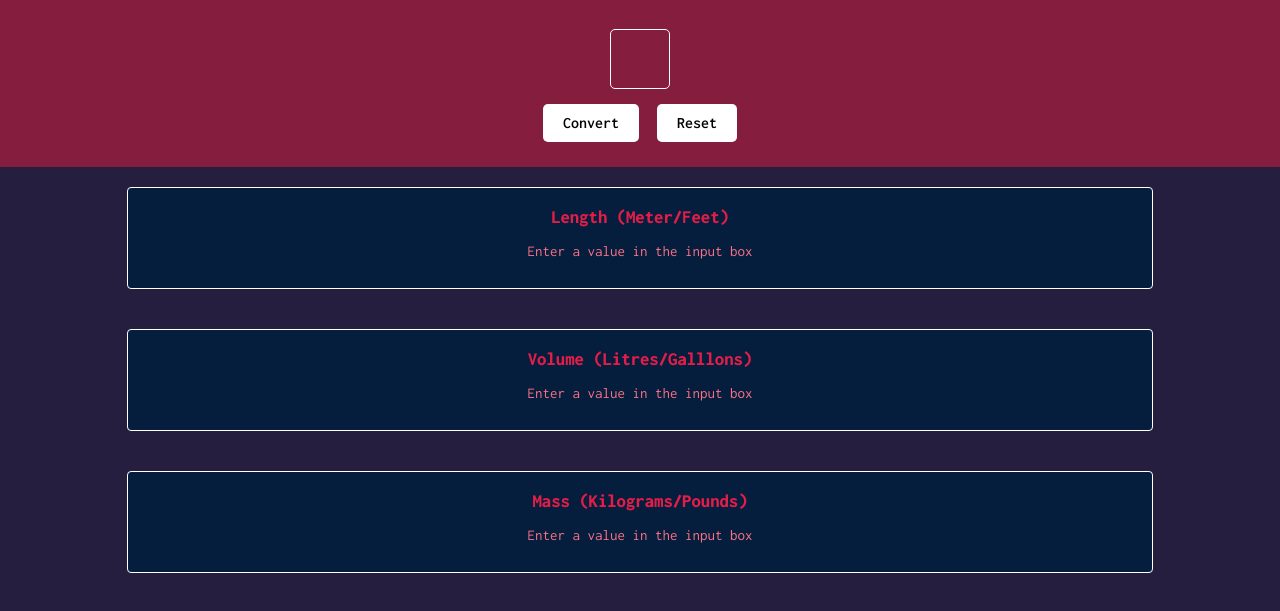
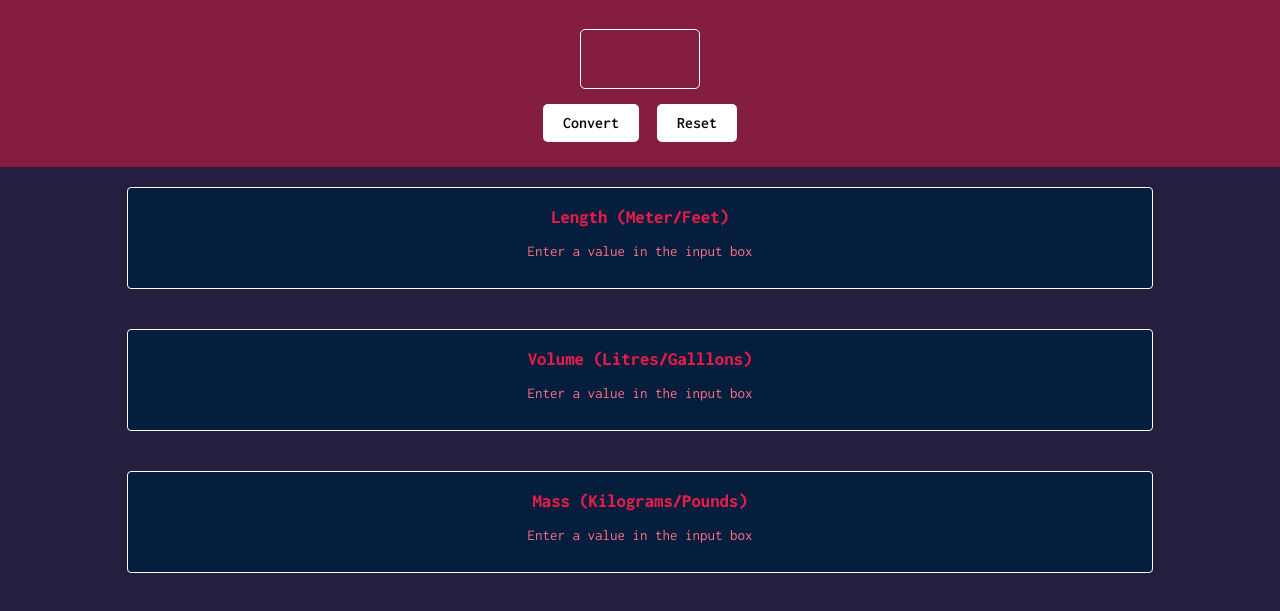
Before and after one commit to kajal1801/unit-converter, a website built with Vite: page index.html in a window 1280 px wide. Shown: the part 81-692 px from the top of the page. Built offline with nearby package versions, Linux system fonts and the light colour scheme.

Commit message:
Updated input field width

```diff
--- a/index.css
+++ b/index.css
@@ -27,7 +27,7 @@ body {
     background-color: #851e3e;
     border: 1px solid white;
     border-radius: 5px;
-    width: 60px;
+    width: 120px;
     height: 60px;
     margin: 10px;
     font-size: 40px;
```
